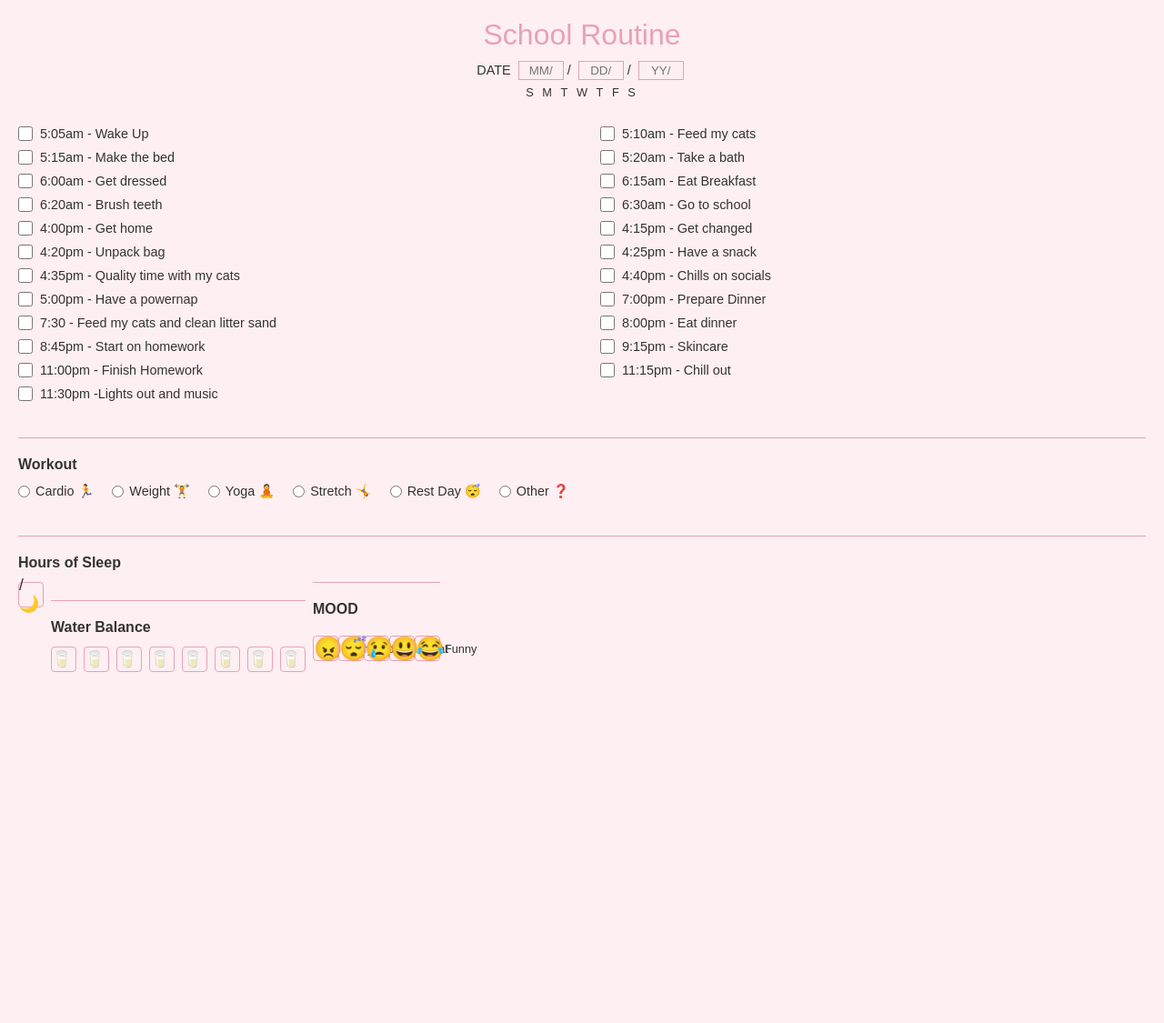
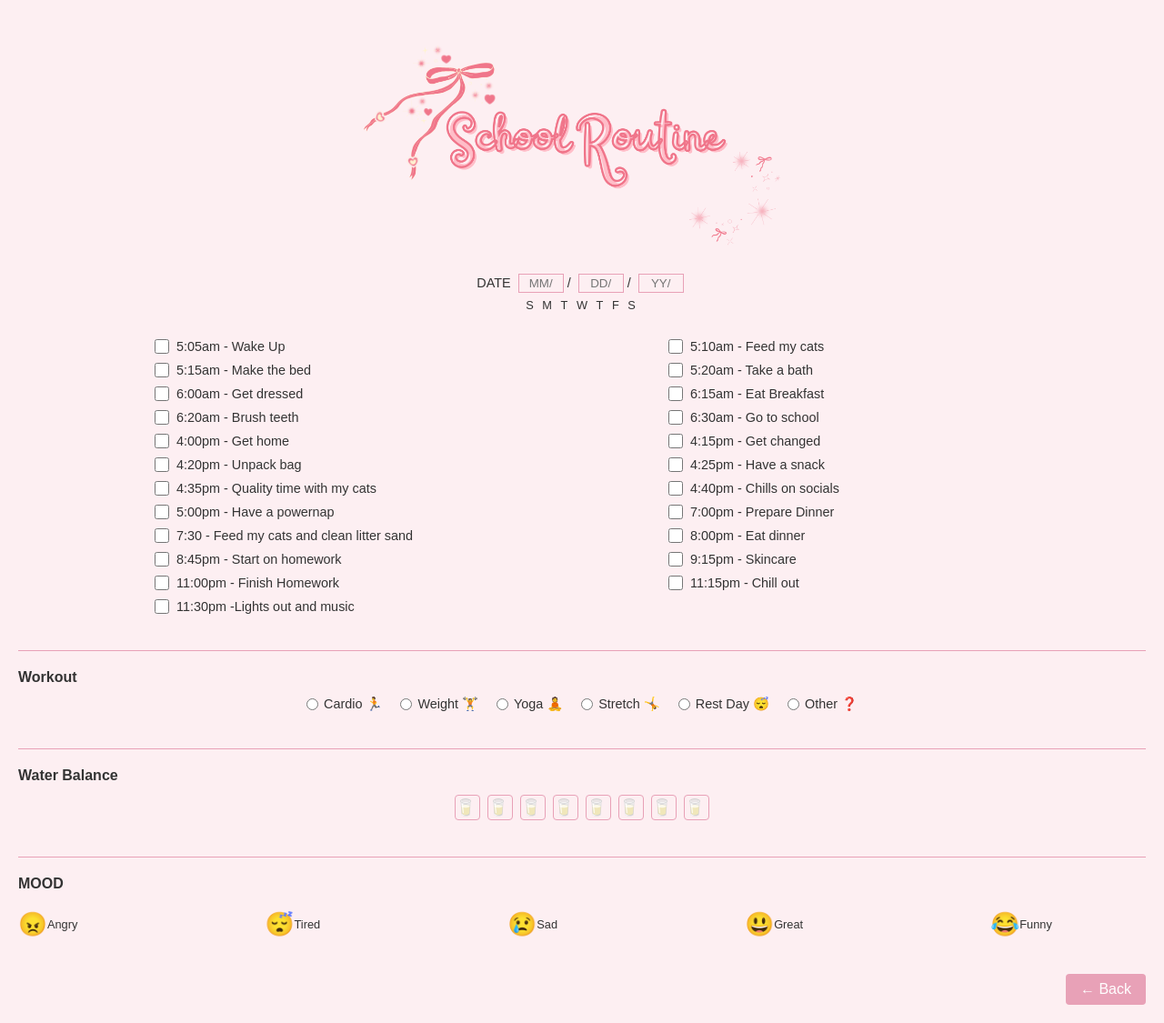
Before and after one commit to potatothea/AD-Task-2, a PHP site: page /page/routine.php in a window 1280 px wide. Shown: the whole page at 91% size. Before the commit the page ends 739 px from the top, so only its background shows below. Run offline with PHP 8.4, Linux system fonts and the light colour scheme.

Commit message:
fix:(landing page)
-links

```diff
--- a/page/assets/css/style.css
+++ b/page/assets/css/style.css
@@ -10,9 +10,16 @@ body{
     color: var(--text);
     padding: 20px;
 }
-.container{
+.container {
     max-width: 800px;
     margin: 0 auto;
+}
+
+.header-image {
+    display: block;
+    margin: 0 auto;
+    max-width: 500px;
+    height: auto;
 }
 h1{
     text-align: center;
@@ -45,6 +52,7 @@ h1{
     grid-template-columns: repeat(2, 1fr);
     gap: 10px 40px;
     margin-bottom: 40px;
+    margin-left: 150px;
 }
 .checklist-item{
     display: flex;
@@ -61,33 +69,40 @@ h1{
     border-top: 1px solid var(--accent);
     padding: 20px 0;
     margin-bottom: 20px;
+    text-align: center;
 }
 .panel h2{
     font-size: 1rem;
     margin-bottom: 12px;
     text-align: left;
 }
-.workout-options{
+.workout-options, .mood-options, .icons {
     display: flex;
+    justify-content: center;
     flex-wrap: wrap;
     gap: 10px 20px;
 }
-.workout-options label{
+
+.workout-options label, .mood-options label {
     display: flex;
     align-items: center;
     font-size: 0.9rem;
 }
-.workout-options input{
+
+.workout-options input {
     margin-right: 6px;
 }
-.tracker{
+
+.tracker {
     margin-top: 20px;
 }
-.icons{
+
+.icons {
     display: flex;
     gap: 8px;
 }
-.icons label{
+
+.icons label {
     position: relative;
     display: flex;
     align-items: center;
@@ -97,7 +112,8 @@ h1{
     border-radius: 4px;
     font-size: 1.1rem;
 }
-.icons input{
+
+.icons input {
     position: absolute;
     opacity: 0;
     width: 100%;
@@ -105,23 +121,56 @@ h1{
     margin: 0;
     cursor: pointer;
 }
-.mood-options{
-    display: flex;
+
+.mood-options {
     justify-content: space-between;
     margin-top: 20px;
 }
-.mood-options label{
+
+.mood-options label {
     text-align: center;
     font-size: 0.8rem;
     cursor: pointer;
 }
-.mood-options input{
+
+.mood-options input {
     display: none;
 }
-.mood-options span{
+
+.mood-options span {
     font-size: 1.6rem;
     display: block;
 }
-.mood-options input:checked + span{
+
+.mood-options input:checked + span {
     transform: scale(1.5);
 }
+.back-button {
+    text-align: right;
+    margin-top: 20px;
+}
+
+.back-button button {
+    font-size: 1rem;
+    padding: 8px 16px;
+    background-color: var(--accent);
+    color: white;
+    border: none;
+    border-radius: 4px;
+    cursor: pointer;
+    display: inline-flex;
+    align-items: center;
+}
+
+.back-button button:hover {
+    background-color: darken(var(--accent), 10%);
+}
+
+.back-button button:focus {
+    outline: none;
+}
+
+.back-button button:after {
+    margin-right: 8px;
+    font-size: 1.2rem;
+}
--- a/page/assets/css/css/styles.css
+++ b/page/assets/css/styles.css
@@ -49,7 +49,7 @@
 
     .image-section {
       position: relative;
-      margin-top: 80px;
+
     }
 
     .image-section img {
--- a/page/routine.php
+++ b/page/routine.php
@@ -54,11 +54,13 @@ function renderChecklist($items){
     <meta charset="UTF-8">
     <meta name="viewport" content="width=device-width, initial-scale=1.0">
     <title>Thea's School Routine</title>
-    <link rel = "stylesheet" href = "./assets/css/style.css">
+    <link rel = "stylesheet" href = "/page/assets/css/style.css">
 </head>
 <body>
-    <div class = "container">
-        <h1> School Routine </h1>
+    <div class="container">
+    <img src="./assets/img/schoolroutinetext.png" alt="School Routine" class="header-image">
+</div>
+
     </div>
     <div class ="date-picker">
         DATE
@@ -85,14 +87,7 @@ function renderChecklist($items){
        </div>
     </div>
 
-    <!-- Hours of Sleep -->
-    <div class = "panel tracker">
-        <h2> Hours of Sleep</h2>
-    <div class = "icons">
 
-    <?php
-         echo "<label><input type = 'checkbox' >/🌙</label>";
-    ?>
         <!-- Water Balance -->
     <div class = "panel tracker">
         <h2> Water Balance</h2>
@@ -125,8 +120,12 @@ function renderChecklist($items){
         }
         ?>
         </div>
+    </div>
 
+    <div class="back-button">
+        <button onclick="history.back()">&larr; Back</button>
     </div>
+</div>
 </div>
 </body>
 </html>
```
Also changed, not shown: index.php (+4 -4 lines), page/assets/img/logo.png (added), page/assets/img/schoolroutinetext.png (added), page/js/example.js (added).
